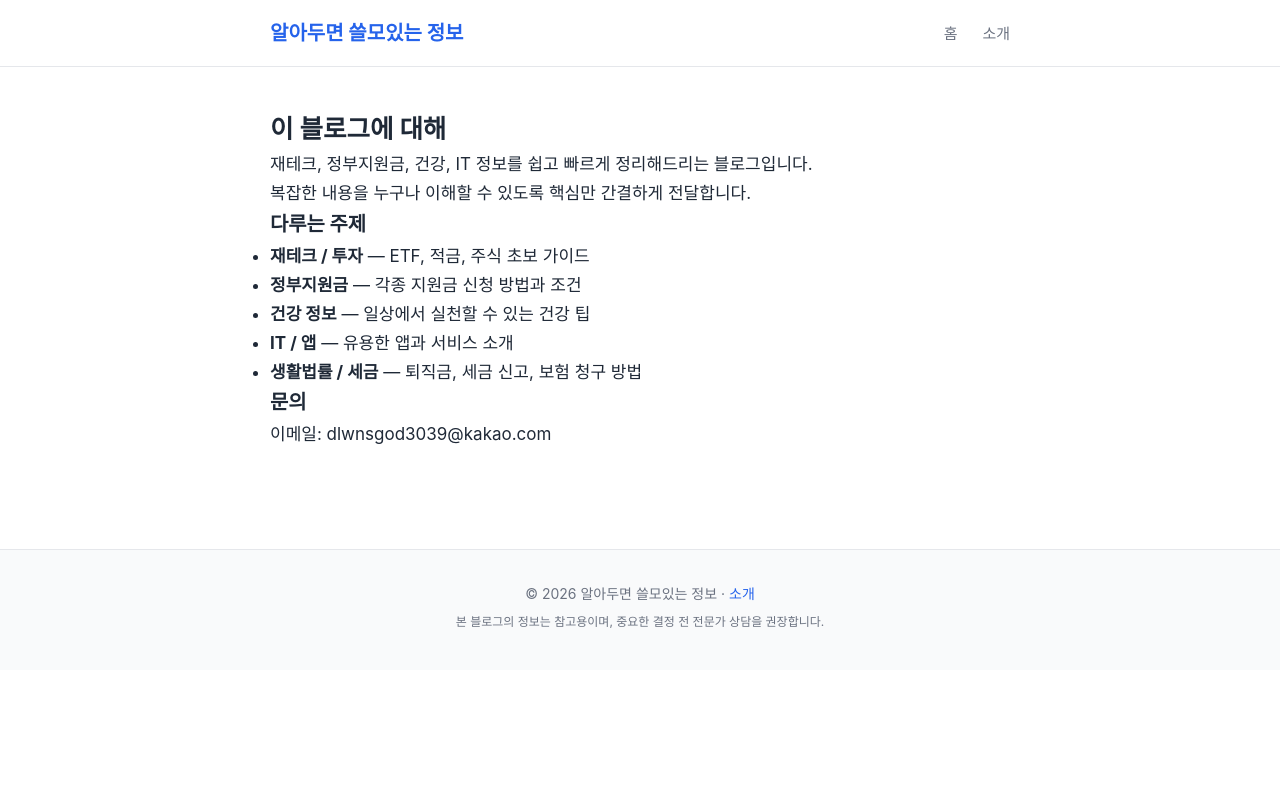
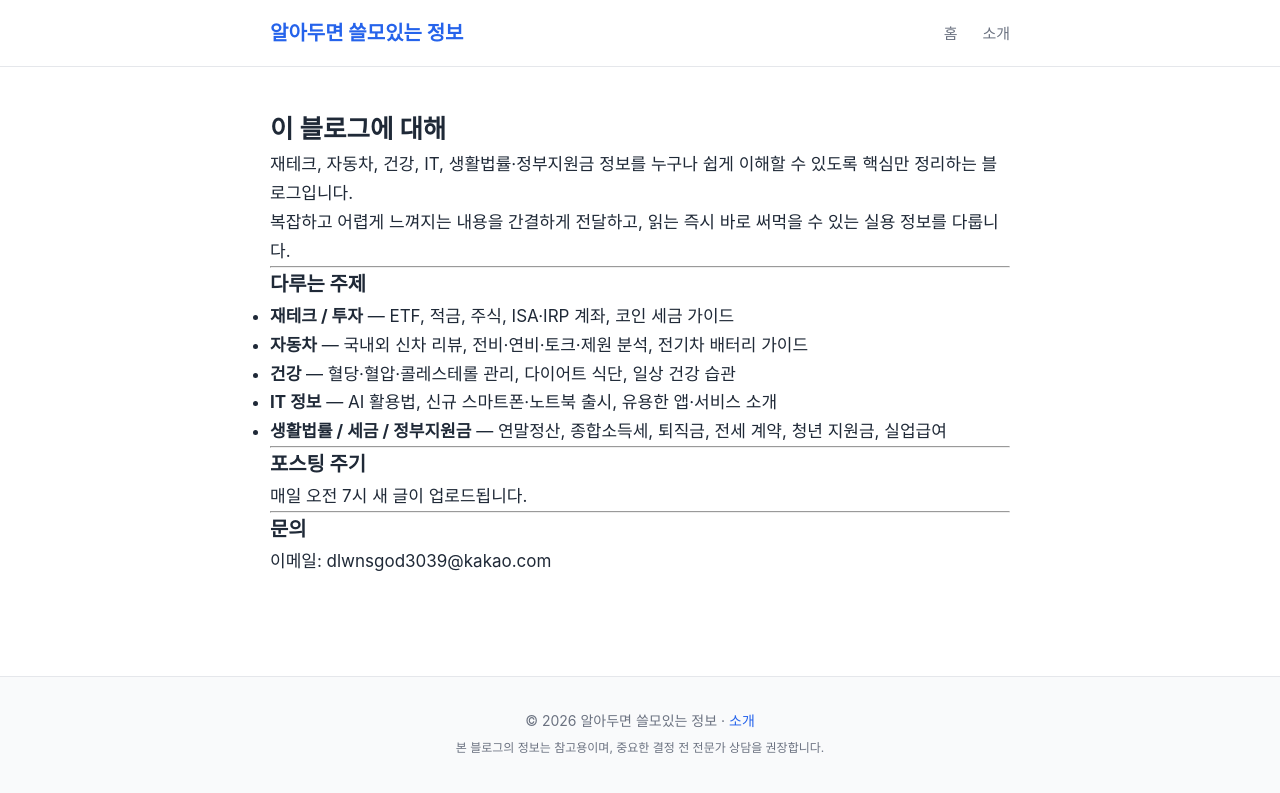
Before and after one commit to JunHaing/JunHaing.github.io, a Jekyll site: the page built from about.md, in a window 1280 px wide. Shown: the top 793 px of the page. Built offline with Jekyll 4.4.1, drawn with Linux system fonts in a browser that asks for light colours.

Commit message:
docs: 소개 페이지 최신 카테고리 및 포스팅 주기 반영
- 자동차 탭 추가, 정부지원금을 생활법률세금으로 통합된 내용 반영
- 카테고리별 세부 주제 구체화
- 매일 오전 7시 자동 업로드 안내 추가

Co-Authored-By: Claude Sonnet 4.6 <noreply@anthropic.com>

```diff
--- a/about.md
+++ b/about.md
@@ -3,19 +3,30 @@ layout: default
 title: 소개
 permalink: /about/
 ---
+
 ## 이 블로그에 대해
 
-재테크, 정부지원금, 건강, IT 정보를 쉽고 빠르게 정리해드리는 블로그입니다.
+재테크, 자동차, 건강, IT, 생활법률·정부지원금 정보를 누구나 쉽게 이해할 수 있도록 핵심만 정리하는 블로그입니다.
 
-복잡한 내용을 누구나 이해할 수 있도록 핵심만 간결하게 전달합니다.
+복잡하고 어렵게 느껴지는 내용을 간결하게 전달하고, 읽는 즉시 바로 써먹을 수 있는 실용 정보를 다룹니다.
+
+---
 
 ### 다루는 주제
 
-- **재테크 / 투자** — ETF, 적금, 주식 초보 가이드
-- **정부지원금** — 각종 지원금 신청 방법과 조건
-- **건강 정보** — 일상에서 실천할 수 있는 건강 팁
-- **IT / 앱** — 유용한 앱과 서비스 소개
-- **생활법률 / 세금** — 퇴직금, 세금 신고, 보험 청구 방법
+- **재테크 / 투자** — ETF, 적금, 주식, ISA·IRP 계좌, 코인 세금 가이드
+- **자동차** — 국내외 신차 리뷰, 전비·연비·토크·제원 분석, 전기차 배터리 가이드
+- **건강** — 혈당·혈압·콜레스테롤 관리, 다이어트 식단, 일상 건강 습관
+- **IT 정보** — AI 활용법, 신규 스마트폰·노트북 출시, 유용한 앱·서비스 소개
+- **생활법률 / 세금 / 정부지원금** — 연말정산, 종합소득세, 퇴직금, 전세 계약, 청년 지원금, 실업급여
+
+---
+
+### 포스팅 주기
+
+매일 오전 7시 새 글이 업로드됩니다.
+
+---
 
 ### 문의
 
```
